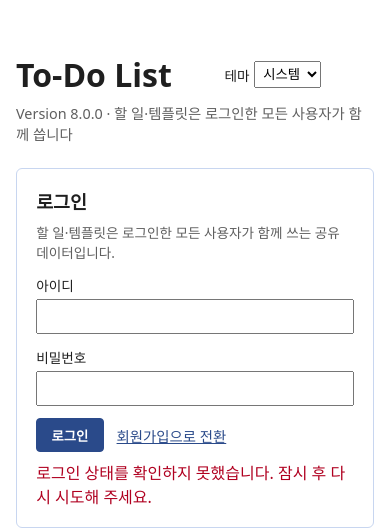
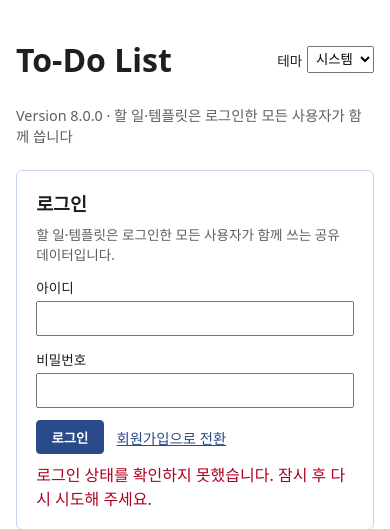
Before and after one commit to choieunoh/FastApi-Todos, a FastAPI app: page / in a window 390 px wide. Shown: the top 529 px of the page. Run offline with FastAPI, Linux system fonts and the light colour scheme; parts of the project's set-up code (start-up, migrations or seed data) failed here and were passed over; some libraries are stand-ins or nearby versions.

Commit message:
fix(ui): prevent mobile header overlap

```diff
--- a/fastapi-app/templates/index.html
+++ b/fastapi-app/templates/index.html
@@ -443,6 +443,25 @@
         li.flash { outline: 3px solid var(--accent); outline-offset: 2px; }
 
         @media (max-width: 560px) {
+          /* 모바일 헤더: 제목·테마 / 계정·로그아웃을 각각 한 줄로 배치 */
+          .app-head {
+            display: grid;
+            grid-template-columns: minmax(0, 1fr) auto;
+            align-items: center;
+            gap: .5rem;
+          }
+          .app-head h1 { min-width: 0; margin: .4rem 0; }
+          .app-head .theme-picker { grid-column: 2; grid-row: 1; }
+          .app-head .auth-user {
+            grid-column: 1 / -1;
+            grid-row: 2;
+            flex-wrap: wrap;
+            min-width: 0;
+          }
+          .app-head .account-menu { max-width: 100%; }
+
+          /* 기존 음수 여백으로 인한 헤더·설명 문구 겹침 방지 */
+          .version { margin-top: .5rem; }
           .kanban-columns { grid-template-columns: minmax(0, 1fr); }   /* 좁은 화면에서는 열을 세로로 쌓는다 */
           /* 목록 항목: 내용이 한 글자 폭으로 눌리지 않게 Edit/Delete 를 다음 줄(오른쪽)로 넘긴다 */
           #todo-list > li { flex-wrap: wrap; }
```
